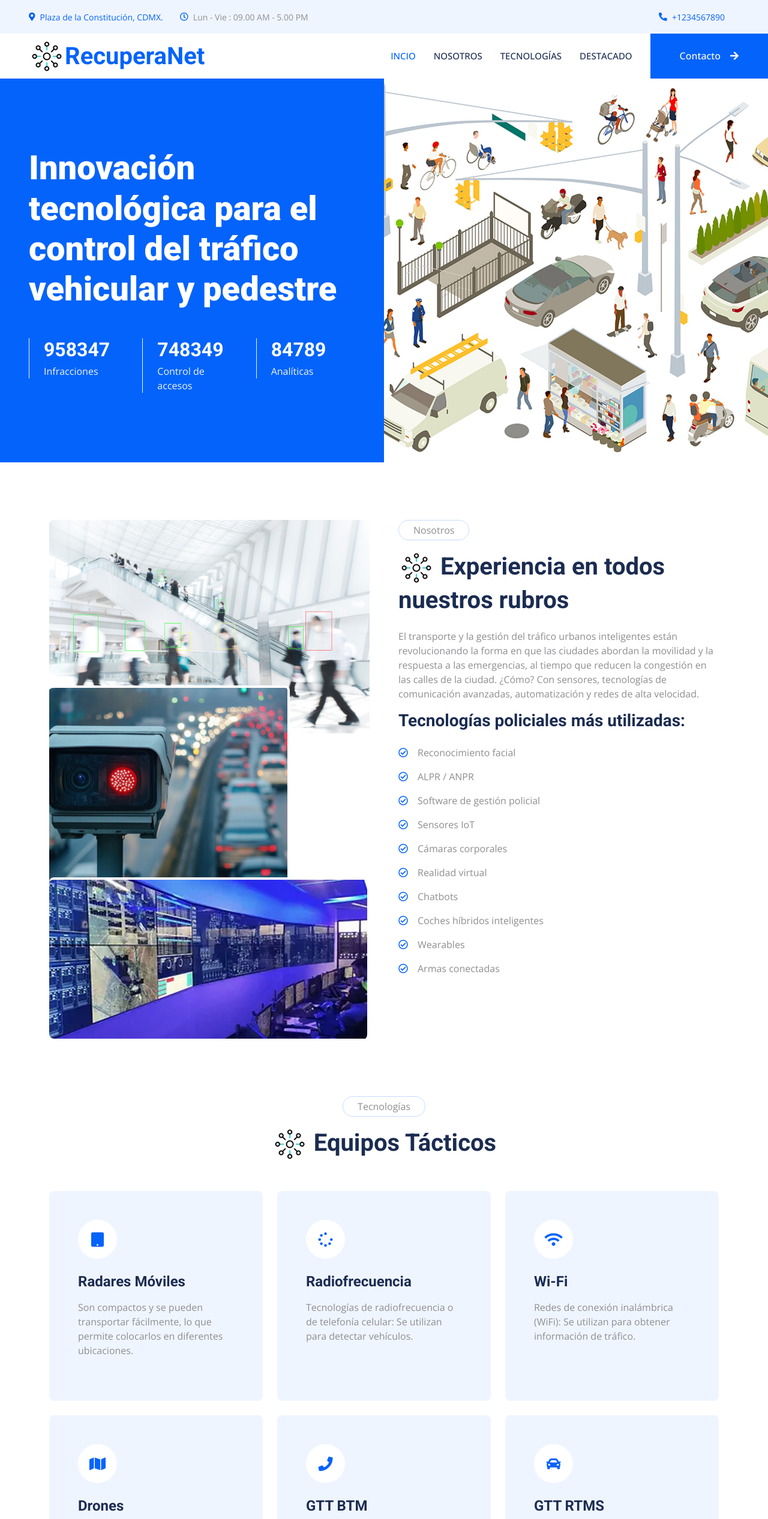
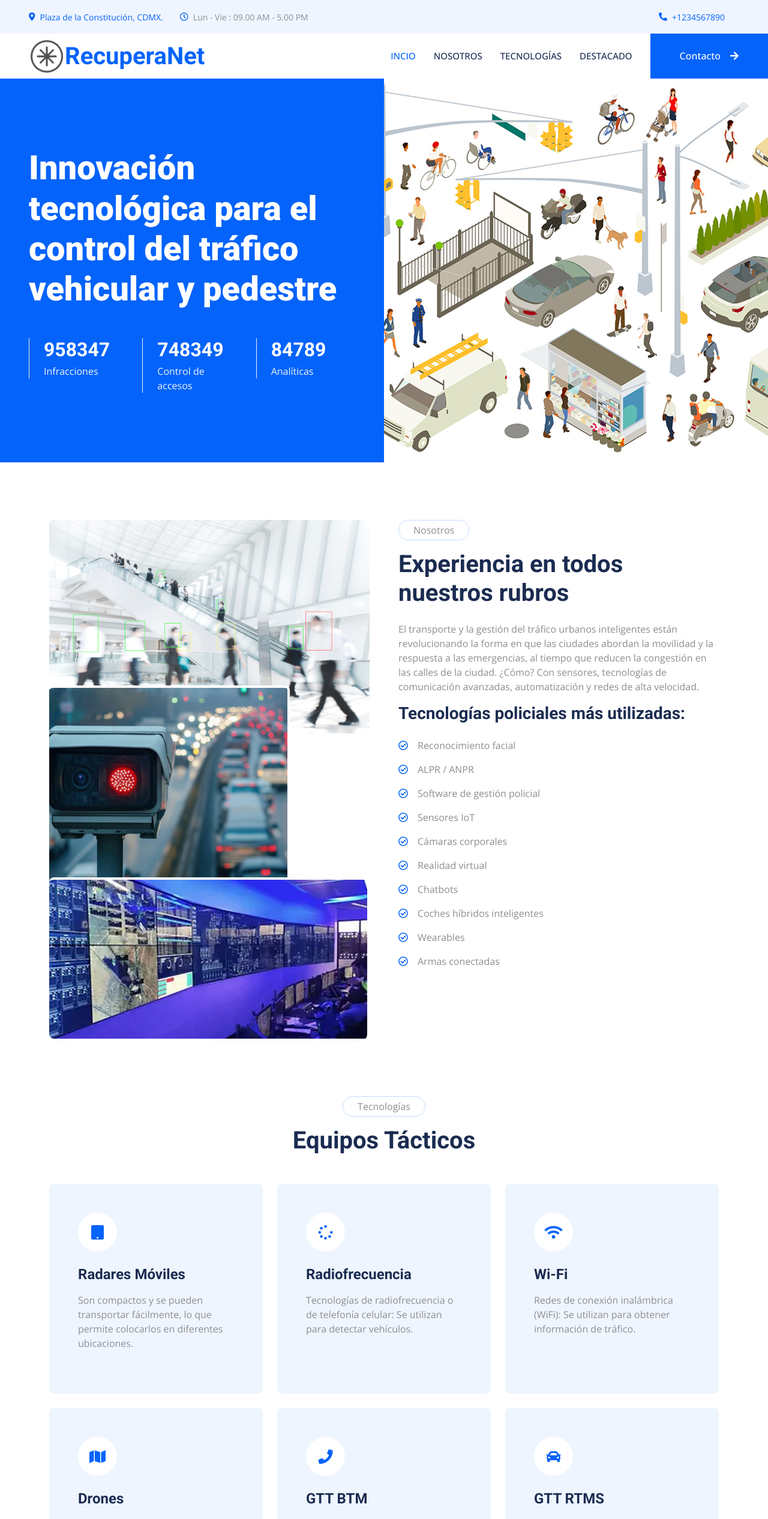
Before and after one commit to pirigarcia/recupera, a plain HTML site: page index.html in a window 1280 px wide. Shown: the top 2533 px of the page at 60% size. Drawn offline with nearby package versions, Linux system fonts and the light colour scheme.

Commit message:
conexion y asterisco

```diff
--- a/index.html
+++ b/index.html
@@ -9,7 +9,7 @@
     <meta content="" name="description">
 
     <!-- Favicon -->
-    <link href="img/favicon.ico" rel="icon">
+    <link href="img/astericon.png" rel="icon">
 
     <!-- Google Web Fonts -->
     <link rel="preconnect" href="https://fonts.googleapis.com">
@@ -75,7 +75,7 @@
     <!-- Navbar Start -->
     <nav class="navbar navbar-expand-lg bg-white navbar-light sticky-top p-0 wow fadeIn" data-wow-delay="0.1s">
         <a href="index.html" class="navbar-brand d-flex align-items-center px-4 px-lg-5">
-            <img src="/img/conexion.gif"  width="60px" alt="">
+            <img src="/img/asterisco03.png"  width="60px" alt="">
             <h1 class="m-0 text-primary">RecuperaNet</h1>
         </a>
         <button type="button" class="navbar-toggler me-4" data-bs-toggle="collapse" data-bs-target="#navbarCollapse">
@@ -149,7 +149,7 @@
                 <div class="col-lg-6 wow fadeIn" data-wow-delay="0.5s">
                     <p class="d-inline-block border rounded-pill py-1 px-4">Nosotros</p>
 
-                    <h1 class="mb-4"><img src="/img/conexion.gif"  width="60px" alt="">  Experiencia en todos nuestros rubros</h1>
+                    <h1 class="mb-4">Experiencia en todos nuestros rubros</h1>
                     <p>El transporte y la gestión del tráfico urbanos inteligentes están revolucionando la forma en que las ciudades abordan la movilidad y la respuesta a las emergencias, al tiempo que reducen la congestión en las calles de la ciudad. ¿Cómo? Con sensores, tecnologías de comunicación avanzadas, automatización y redes de alta velocidad.</p>
                     <h3 class="mb-4">Tecnologías policiales más utilizadas:</h3>
                     <p><i class="far fa-check-circle text-primary me-3"></i>Reconocimiento facial</p>
@@ -176,7 +176,7 @@
         <div class="container">
             <div class="text-center mx-auto mb-5 wow fadeInUp" data-wow-delay="0.1s" style="max-width: 600px;">
                 <p class="d-inline-block border rounded-pill py-1 px-4">Tecnologías</p>
-                <h1><img src="/img/conexion.gif"  width="60px" alt=""> Equipos Tácticos</h1>
+                <h1>Equipos Tácticos</h1>
             </div>
             <div class="row g-4">
                 <div class="col-lg-4 col-md-6 wow fadeInUp" data-wow-delay="0.1s">
@@ -389,9 +389,9 @@
     <div class="container-xxl py-5" id="contact">
         <div class="container">
             <div class="row g-5">
-                <div class="col-lg-8 wow fadeInUp" data-wow-delay="0.1s">
+                <div class="col-lg-12 wow fadeInUp" data-wow-delay="0.1s">
                     <p class="d-inline-block border rounded-pill py-1 px-4">Contacto</p>
-                    <h1 class="mb-4"><img src="/img/conexion.gif"  width="60px" alt="">Un ejecutivo le atenderá</h1>
+                    <h1 class="mb-4">Un ejecutivo le atenderá</h1>
 
                     <p class="mb-4">Si deseas saber más sobre cómo RecuperaNet puede mejorar tus procesos, contáctanos!</p>
 
@@ -458,7 +458,7 @@
                 <div class="testimonial-item text-center">
                     <img class="img-fluid bg-light rounded-circle p-2 mx-auto mb-4" src="img/conexion.gif" style="width: 100px; height: 100px;">
                     <div class="testimonial-text rounded text-center p-4">
-                        <p>La lealtad el el más preciado regalo que puede uno recibir.</p>
+                        <p>La innovación es lo que distingue al líder de los seguidores.</p>
                         <h5 class="mb-1">Liderazgo</h5>
                         <span class="fst-italic">Equipo y aislamiento</span>
                     </div>
```
Also changed, not shown: clinic-website-template.jpg (deleted), img/astericon.png (added), img/asterisco.png (added), img/asterisco02.png (added), img/asterisco03.png (added), img/teck001.png (added), 1 other file.
